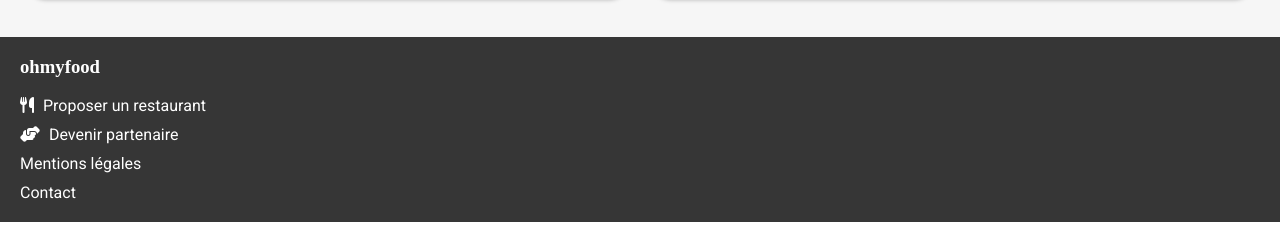
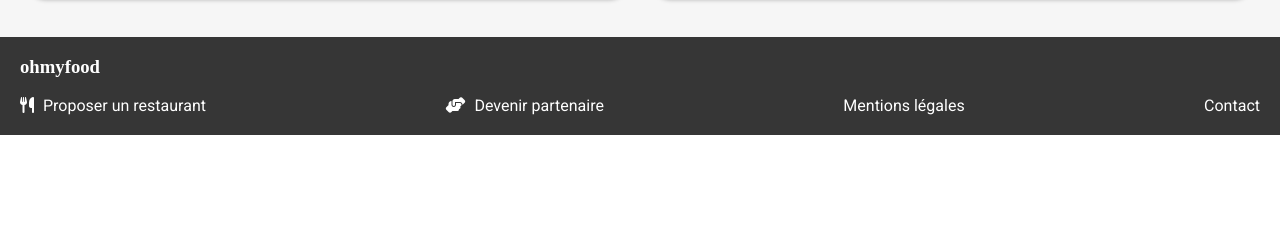
Before and after one commit to alexvtl/Ohmyfood, a plain HTML site: page index.html in a window 1280 px wide. Shown: the part 1234-1461 px from the top of the page. After the commit the page ends 1374 px from the top, so only its background shows below. Drawn offline with Linux system fonts and the light colour scheme; a web font is replaced by a local one.

Commit message:
footer responsive desktop and tablet

```diff
--- a/SASS/layouts/_footer.scss
+++ b/SASS/layouts/_footer.scss
@@ -18,6 +18,10 @@ footer{
         display: flex;
         flex-direction: column;
         gap: 10px;
+        @include tablet-desktop{
+            flex-direction: row;
+            justify-content: space-between;
+        }
         a{
             color: white;
             text-decoration: none;
--- a/SASS/main.scss
+++ b/SASS/main.scss
@@ -5,17 +5,17 @@
 
 .loading__page{
 width: 100%;
-height:2261px;
+height: 2261px;
 background-color: white;
 position: absolute;
 animation: loading 2.5s;
 z-index: -1;
 opacity: 0;
 @include tablet-only{
-    height: 2071px;
+    height: 1984px;
 }
 @include desktop-only{
-    height: 1461px;
+    height: 1374px;
 }
     &__text{
         position: sticky;
@@ -297,13 +297,14 @@ main{
                 background: white;
                 &:hover {
                     opacity: 0;
+
                 }
             }
             &--color{
                 position:absolute;
                 font-size: 30px;
                 background:linear-gradient($Secondaire,$Primaire);
-                background-clip:text;
+                background-clip: text;
                 color: transparent;
         }
         }
--- a/SASS/menu.scss
+++ b/SASS/menu.scss
@@ -13,7 +13,7 @@
         opacity: 0;transform: translateY(10px)
     }
     100%{
-        opacity: 1;transform: translateY(0px) scale(1);
+        opacity: 1;transform: translateY(0px);
     }
 }
 
```
Also changed, not shown: HTML/la-note-enchantée.html (+9 -1 lines), HTML/la-palette-du-gout.html (+9 -1 lines), HTML/le-délice-des-sens.html (+9 -1 lines), HTML/à-la-française.html (+9 -1 lines), index.html (+17 -0 lines), SASS/main.css, SASS/menu.css, 2 other files.
